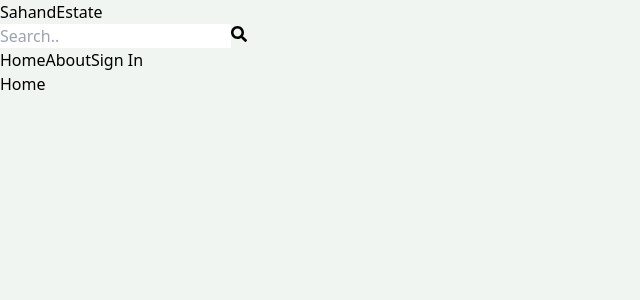
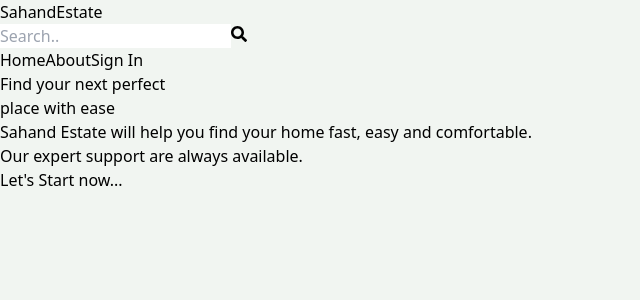
Before and after one commit to muhamadrio-code/mern-sahabat-estate, a React (Vite) app in the folder client/: page / in a window 1280 px wide. Shown: the top 300 px of the page, without its empty margins (0-640 px from the left). Built offline with nearby package versions, Linux system fonts and the light colour scheme.

Commit message:
Setup HeroText

```diff
--- a/client/package.json
+++ b/client/package.json
@@ -16,6 +16,7 @@
     "react-dom": "^18.2.0",
     "react-icons": "^4.11.0",
     "react-router-dom": "^6.17.0",
+    "swiper": "^10.3.1",
     "tailwind-merge": "^1.14.0"
   },
   "devDependencies": {
--- /dev/null
+++ b/client/src/components/HeroText.tsx
@@ -0,0 +1,22 @@
+import { MyLink } from '.'
+export const HeroText = () => {
+
+  return (
+    <section className="flex flex-col w-full h-96 justify-center items-start max-w-6xl gap-6 p-3 border-b-2">
+      <h1 className="text-3xl md:text-6xl font-bold text-slate-700">
+        <span>Find your next </span>
+        <span className="text-slate-400">perfect</span>
+        <br />
+        <span >place with ease</span>
+      </h1>
+      <p className="text-slate-400 text-xs md:text-sm">
+        <span>Sahand Estate will help you find your home fast, easy and comfortable.</span>
+        <br />
+        <span>Our expert support are always available.</span>
+      </p>
+      <MyLink to='/' size="sm" weight='bold' className='text-blue-900 p-0'>
+        Let's Start now...
+      </MyLink>
+    </section>
+  )
+}
--- a/client/src/components/MyLink.tsx
+++ b/client/src/components/MyLink.tsx
@@ -11,10 +11,13 @@
       size: {
         default: 'text-base',
         sm: 'text-sm',
+        lg: 'text-lg',
+        xl: 'text-xl',
       },
       weight: {
         semiBold: "font-semibold",
-        bold: "font-bold"
+        bold: "font-bold",
+        extraBold: "font-extrabold"
       }
     },
     defaultVariants: {
@@ -25,8 +28,8 @@
 
 interface MyLinkProps extends LinkProps, VariantProps<typeof navLinkVariants> {}
 
-const MyLink : FC<MyLinkProps> = ({ className, size, ...props }) => {
-  return <Link className={cn(navLinkVariants({ className, size }))} {...props}/>
+const MyLink : FC<MyLinkProps> = ({ className, weight, size, ...props }) => {
+  return <Link className={cn(navLinkVariants({ className, size, weight }))} {...props}/>
 }
 
 export { MyLink, navLinkVariants };
--- a/client/src/components/NavBar.tsx
+++ b/client/src/components/NavBar.tsx
@@ -5,7 +5,7 @@
 
   return (
     <header className='flex shadow-md p-3 bg-slate-200 justify-center items-center'>
-      <div className='flex w-full max-w-6xl justify-between items-center'>
+      <div className='flex w-full max-w-6xl justify-between items-center px-3'>
         <CompanyLogo />
         <SearchBar
           placeholder='Search..'
--- a/client/src/pages/Home.tsx
+++ b/client/src/pages/Home.tsx
@@ -1,5 +1,9 @@
+import { HeroText } from "../components/HeroText";
+
 export default function Home() {
   return (
-    <div>Home</div>
+    <div className="flex justify-center">
+      <HeroText />
+    </div>
   )
 }
```
Also changed, not shown: 1 other file (tests, documents, lock files or other folders).
